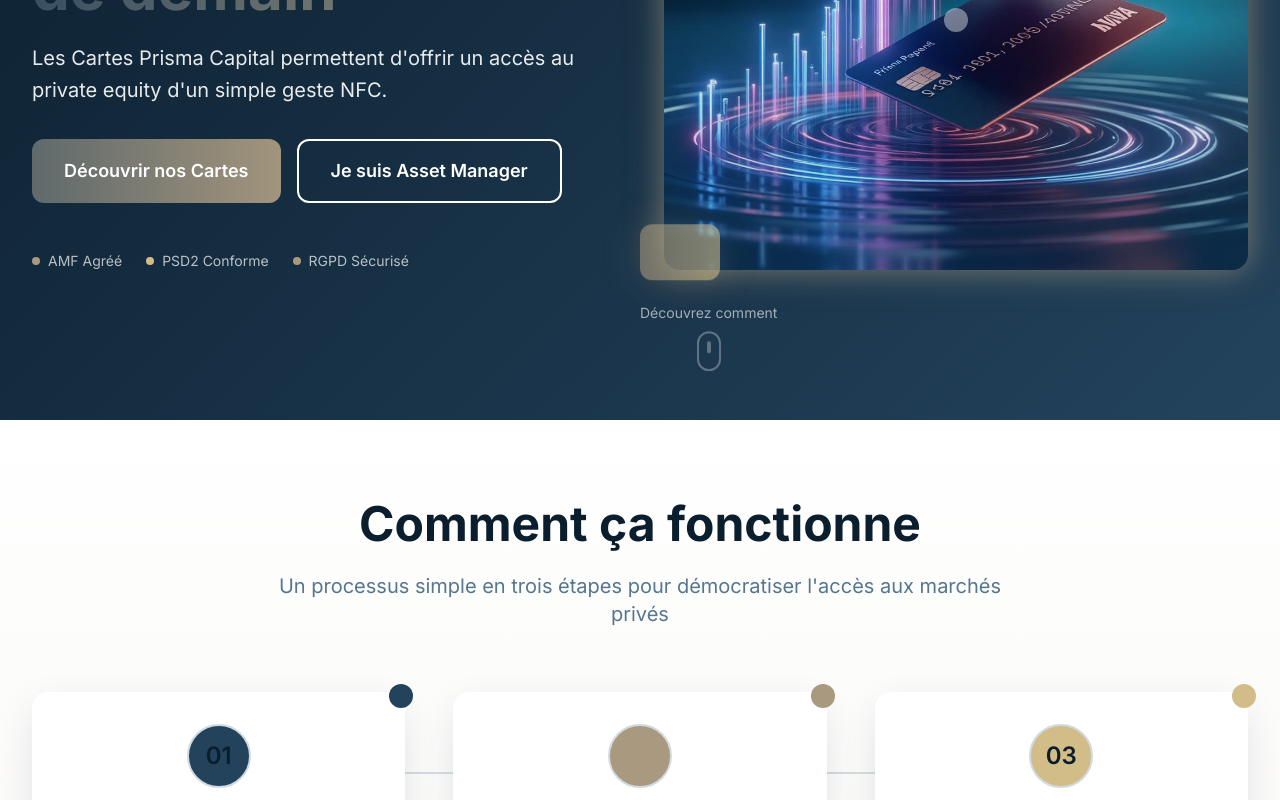
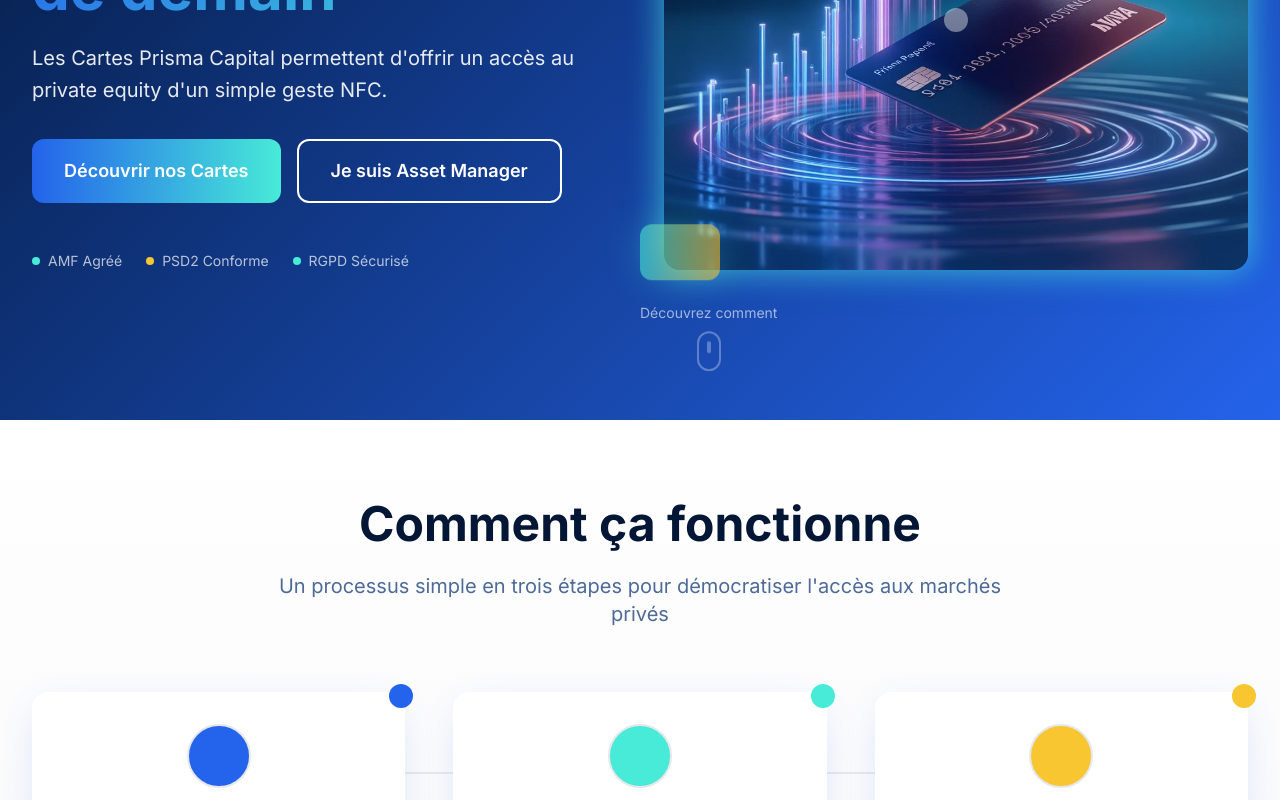
Before and after one commit to 0scarito/prismacapital, a React (Vite) app: page / in a window 1280 px wide. Shown: the part 380-1180 px from the top of the page. Built offline with nearby package versions, Linux system fonts and the light colour scheme.

Commit message:
Reverted to commit 69a5cd1d1b5851063e29ed43f333e86b6fce3edb

```diff
--- a/src/components/BenefitsSection.tsx
+++ b/src/components/BenefitsSection.tsx
@@ -46,7 +46,7 @@ const BenefitsSection = () => {
                   <div className="w-16 h-16 rounded-xl bg-gradient-prisma flex items-center justify-center mb-4">
                     <benefit.icon className="w-8 h-8 text-white" strokeWidth={2} />
                   </div>
-                  <span className="inline-block bg-metallic-gold text-deep-navy text-xs font-numbers px-3 py-1 rounded-full">
+                  <span className="inline-block bg-accent-amber text-midnight-navy text-xs font-numbers px-3 py-1 rounded-full">
                     {benefit.highlight}
                   </span>
                 </div>
@@ -89,7 +89,7 @@ const BenefitsSection = () => {
               </div>
             </div>
 
-            <div className="text-center p-6 bg-gradient-to-br from-navy-light/10 to-metallic-gold/10 rounded-xl border border-primary/20">
+            <div className="text-center p-6 bg-gradient-to-br from-prism-blue/10 to-spectrum-teal/10 rounded-xl border border-primary/20">
               <div className="font-numbers text-3xl text-primary mb-2">12-15%</div>
               <div className="font-body text-sm text-primary mb-2">Private Equity (IRR historique)</div>
               <div className="w-full h-2 bg-border rounded-full overflow-hidden">
@@ -105,7 +105,7 @@ const BenefitsSection = () => {
             <div>
               <div className="flex items-center mb-6">
                 {[...Array(5)].map((_, i) => (
-                  <Star key={i} className="w-5 h-5 text-metallic-gold fill-current" />
+                  <Star key={i} className="w-5 h-5 text-accent-amber fill-current" />
                 ))}
               </div>
 
--- a/src/components/HeroSection.tsx
+++ b/src/components/HeroSection.tsx
@@ -40,7 +40,7 @@ const HeroSection = () => {
               </button>
               <button
                 onClick={() => scrollToSection('#partners')}
-                className="btn-prisma-outline text-lg px-8 py-4 text-white border-white hover:bg-white hover:text-deep-navy"
+                className="btn-prisma-outline text-lg px-8 py-4 text-white border-white hover:bg-white hover:text-midnight-navy"
               >
                 Je suis Asset Manager
               </button>
@@ -49,15 +49,15 @@ const HeroSection = () => {
             {/* Trust Indicators */}
             <div className="mt-12 flex flex-wrap justify-center lg:justify-start gap-6 text-white/70">
               <div className="flex items-center gap-2">
-                <div className="w-2 h-2 bg-metallic-gold rounded-full"></div>
+                <div className="w-2 h-2 bg-spectrum-teal rounded-full"></div>
                 <span className="font-body text-sm">AMF Agréé</span>
               </div>
               <div className="flex items-center gap-2">
-                <div className="w-2 h-2 bg-rich-gold rounded-full"></div>
+                <div className="w-2 h-2 bg-accent-amber rounded-full"></div>
                 <span className="font-body text-sm">PSD2 Conforme</span>
               </div>
               <div className="flex items-center gap-2">
-                <div className="w-2 h-2 bg-metallic-gold rounded-full"></div>
+                <div className="w-2 h-2 bg-spectrum-teal rounded-full"></div>
                 <span className="font-body text-sm">RGPD Sécurisé</span>
               </div>
             </div>
@@ -73,7 +73,7 @@ const HeroSection = () => {
               />
 
               {/* Floating Animation Overlay */}
-              <div className="absolute inset-0 bg-gradient-to-t from-navy-light/20 to-transparent"></div>
+              <div className="absolute inset-0 bg-gradient-to-t from-prism-blue/20 to-transparent"></div>
 
               {/* NFC Ripple Effect */}
               <div className="absolute top-1/2 left-1/2 transform -translate-x-1/2 -translate-y-1/2">
@@ -85,7 +85,7 @@ const HeroSection = () => {
 
             {/* Floating Cards Visual Elements */}
             <div className="absolute -top-4 -right-4 w-24 h-16 bg-gradient-card rounded-lg shadow-prisma-glow opacity-80 animate-bounce animation-delay-300"></div>
-            <div className="absolute -bottom-6 -left-6 w-20 h-14 bg-gradient-to-r from-metallic-gold to-rich-gold rounded-lg shadow-prisma-glow opacity-60 animate-bounce animation-delay-500"></div>
+            <div className="absolute -bottom-6 -left-6 w-20 h-14 bg-gradient-to-r from-spectrum-teal to-accent-amber rounded-lg shadow-prisma-glow opacity-60 animate-bounce animation-delay-500"></div>
           </div>
         </div>
       </div>
--- a/src/components/HowItWorksSection.tsx
+++ b/src/components/HowItWorksSection.tsx
@@ -7,21 +7,21 @@ const HowItWorksSection = () => {
       title: "Achetez",
       description: "Choisissez une carte Prisma de €50, €100, €250 ou €500 dans n'importe quelle Maison de la Presse.",
       icon: ShoppingCart,
-      color: "navy-light"
+      color: "prism-blue"
     },
     {
       number: "02",
       title: "Tapez & KYC",
       description: "Le bénéficiaire tape la puce NFC et complète un contrôle de risque de 3 minutes.",
       icon: Smartphone,
-      color: "metallic-gold"
+      color: "spectrum-teal"
     },
     {
       number: "03",
       title: "Possédez",
       description: "Une fois la poche de €500k fermée, les parts d'un ELTIF/FCPR éligible sont émises. Suivez la valeur en ligne.",
       icon: TrendingUp,
-      color: "rich-gold"
+      color: "accent-amber"
     }
   ];
 
@@ -94,19 +94,19 @@ const HowItWorksSection = () => {
           {/* Flow Diagram */}
           <div className="flex flex-col md:flex-row items-center justify-center space-y-4 md:space-y-0 md:space-x-8">
             <div className="flex items-center space-x-4">
-              <div className="w-3 h-3 bg-navy-light rounded-full animate-pulse"></div>
+              <div className="w-3 h-3 bg-prism-blue rounded-full animate-pulse"></div>
               <span className="font-body text-sm text-muted-foreground">Achat Carte</span>
             </div>
-            <div className="w-8 h-0.5 bg-gradient-to-r from-navy-light to-metallic-gold hidden md:block"></div>
+            <div className="w-8 h-0.5 bg-gradient-to-r from-prism-blue to-spectrum-teal hidden md:block"></div>
 
             <div className="flex items-center space-x-4">
-              <div className="w-3 h-3 bg-metallic-gold rounded-full animate-pulse animation-delay-300"></div>
+              <div className="w-3 h-3 bg-spectrum-teal rounded-full animate-pulse animation-delay-300"></div>
               <span className="font-body text-sm text-muted-foreground">Poche €500k</span>
             </div>
-            <div className="w-8 h-0.5 bg-gradient-to-r from-metallic-gold to-rich-gold hidden md:block"></div>
+            <div className="w-8 h-0.5 bg-gradient-to-r from-spectrum-teal to-accent-amber hidden md:block"></div>
 
             <div className="flex items-center space-x-4">
-              <div className="w-3 h-3 bg-rich-gold rounded-full animate-pulse animation-delay-500"></div>
+              <div className="w-3 h-3 bg-accent-amber rounded-full animate-pulse animation-delay-500"></div>
               <span className="font-body text-sm text-muted-foreground">Parts ELTIF/FCPR</span>
             </div>
           </div>
--- a/src/index.css
+++ b/src/index.css
@@ -8,56 +8,54 @@
 
 @layer base {
   :root {
-    /* New Brand Colors */
-    --deep-navy: 207 60% 11%;
-    --metallic-gold: 37 20% 58%;
-    --rich-gold: 43 45% 68%;
-    --navy-light: 207 45% 25%;
-    --navy-muted: 207 25% 45%;
-    --gold-accent: 43 35% 75%;
-    --warm-cream: 45 25% 95%;
+    /* Prisma Brand Colors */
+    --midnight-navy: 217 91% 11%;
+    --prism-blue: 221 83% 53%;
+    --spectrum-teal: 173 80% 60%;
+    --accent-amber: 45 93% 58%;
+    --warm-grey: 220 14% 96%;
 
     /* Semantic Design Tokens */
     --background: 0 0% 100%;
-    --foreground: 207 60% 11%;
+    --foreground: 217 91% 11%;
 
     --card: 0 0% 100%;
-    --card-foreground: 207 60% 11%;
+    --card-foreground: 217 91% 11%;
 
     --popover: 0 0% 100%;
-    --popover-foreground: 207 60% 11%;
+    --popover-foreground: 217 91% 11%;
 
-    --primary: 207 45% 25%;
-    --primary-foreground: 43 35% 75%;
+    --primary: 221 83% 53%;
+    --primary-foreground: 0 0% 100%;
 
-    --secondary: 45 25% 95%;
-    --secondary-foreground: 207 60% 11%;
+    --secondary: 220 14% 96%;
+    --secondary-foreground: 217 91% 11%;
 
-    --muted: 45 25% 95%;
-    --muted-foreground: 207 25% 45%;
+    --muted: 220 14% 96%;
+    --muted-foreground: 217 32% 45%;
 
-    --accent: 37 20% 58%;
+    --accent: 173 80% 60%;
     --accent-foreground: 0 0% 100%;
 
     --destructive: 0 84% 60%;
     --destructive-foreground: 0 0% 100%;
 
-    --border: 207 20% 85%;
-    --input: 207 20% 85%;
-    --ring: 37 20% 58%;
+    --border: 220 13% 91%;
+    --input: 220 13% 91%;
+    --ring: 221 83% 53%;
 
     --radius: 0.75rem;
 
-    /* New Gradients */
-    --gradient-primary: linear-gradient(135deg, hsl(var(--navy-light)), hsl(var(--metallic-gold)));
-    --gradient-hero: linear-gradient(135deg, hsl(var(--deep-navy)), hsl(var(--navy-light)));
-    --gradient-card: linear-gradient(145deg, hsl(var(--navy-light)), hsl(var(--metallic-gold)), hsl(var(--rich-gold)));
-    --gradient-subtle: linear-gradient(180deg, hsl(var(--background)), hsl(var(--warm-cream)));
+    /* Prisma Gradients */
+    --gradient-primary: linear-gradient(135deg, hsl(var(--prism-blue)), hsl(var(--spectrum-teal)));
+    --gradient-hero: linear-gradient(135deg, hsl(var(--midnight-navy)), hsl(var(--prism-blue)));
+    --gradient-card: linear-gradient(145deg, hsl(var(--prism-blue)), hsl(var(--spectrum-teal)), hsl(var(--accent-amber)));
+    --gradient-subtle: linear-gradient(180deg, hsl(var(--background)), hsl(var(--warm-grey)));
 
-    /* New Shadows */
-    --shadow-card: 0 10px 40px -10px hsl(var(--navy-light) / 0.2);
-    --shadow-button: 0 4px 20px -4px hsl(var(--navy-light) / 0.3);
-    --shadow-glow: 0 0 40px hsl(var(--metallic-gold) / 0.4);
+    /* Prisma Shadows */
+    --shadow-card: 0 10px 40px -10px hsl(var(--prism-blue) / 0.2);
+    --shadow-button: 0 4px 20px -4px hsl(var(--prism-blue) / 0.3);
+    --shadow-glow: 0 0 40px hsl(var(--spectrum-teal) / 0.4);
 
     /* Animations */
     --transition-smooth: all 0.3s cubic-bezier(0.4, 0, 0.2, 1);
@@ -81,65 +79,51 @@
   }
 
   .dark {
-    /* Dark mode Colors */
-    --background: 207 60% 11%;
-    --foreground: 43 35% 75%;
+    /* Dark mode Prisma Colors */
+    --background: 217 91% 11%;
+    --foreground: 0 0% 100%;
 
-    --card: 207 50% 15%;
-    --card-foreground: 43 35% 75%;
+    --card: 217 80% 15%;
+    --card-foreground: 0 0% 100%;
 
-    --popover: 207 50% 15%;
-    --popover-foreground: 43 35% 75%;
+    --popover: 217 80% 15%;
+    --popover-foreground: 0 0% 100%;
 
-    --primary: 37 20% 58%;
-    --primary-foreground: 207 60% 11%;
+    --primary: 173 80% 60%;
+    --primary-foreground: 217 91% 11%;
 
-    --secondary: 207 40% 20%;
-    --secondary-foreground: 43 35% 75%;
+    --secondary: 217 50% 20%;
+    --secondary-foreground: 0 0% 100%;
 
-    --muted: 207 40% 20%;
-    --muted-foreground: 43 25% 65%;
+    --muted: 217 50% 20%;
+    --muted-foreground: 220 13% 70%;
 
-    --accent: 43 45% 68%;
-    --accent-foreground: 207 60% 11%;
+    --accent: 45 93% 58%;
+    --accent-foreground: 217 91% 11%;
 
     --destructive: 0 84% 60%;
     --destructive-foreground: 0 0% 100%;
 
-    --border: 207 40% 25%;
-    --input: 207 40% 25%;
-    --ring: 37 20% 58%;
+    --border: 217 50% 25%;
+    --input: 217 50% 25%;
+    --ring: 173 80% 60%;
 
     /* Dark mode gradients */
-    --gradient-hero: linear-gradient(135deg, hsl(var(--deep-navy)), hsl(var(--navy-light)));
-    --gradient-subtle: linear-gradient(180deg, hsl(var(--deep-navy)), hsl(207 50% 15%));
+    --gradient-hero: linear-gradient(135deg, hsl(var(--midnight-navy)), hsl(var(--prism-blue)));
+    --gradient-subtle: linear-gradient(180deg, hsl(var(--midnight-navy)), hsl(217 80% 15%));
   }
 }
 
 @layer components {
-  /* Enhanced Button Styles with Advanced Animations */
+  /* Prisma Component Styles */
   .btn-prisma {
-    @apply bg-gradient-to-r from-navy-light to-metallic-gold text-white font-semibold py-3 px-6 rounded-lg
-           shadow-[var(--shadow-button)] hover:scale-105 transition-all duration-300 hover:shadow-[var(--shadow-glow)]
-           hover:from-metallic-gold hover:to-rich-gold relative overflow-hidden;
-
-    /* Add glow effect on hover */
-    background-size: 200% 100%;
-    animation: gradient-shift 3s ease infinite;
-  }
-
-  .btn-prisma:hover {
-    animation: gradient-shift 1s ease infinite, pulse-glow 2s ease infinite;
+    @apply bg-gradient-to-r from-primary to-accent text-primary-foreground font-semibold py-3 px-6 rounded-lg
+           shadow-[var(--shadow-button)] hover:scale-105 transition-all duration-300 hover:shadow-[var(--shadow-glow)];
   }
 
   .btn-prisma-outline {
-    @apply border-2 border-metallic-gold text-metallic-gold bg-transparent font-semibold py-3 px-6 rounded-lg
-           hover:bg-metallic-gold hover:text-deep-navy transition-all duration-300 hover:scale-105
-           hover:shadow-[var(--shadow-glow)] relative overflow-hidden;
-  }
-
-  .btn-prisma-outline:hover {
-    animation: pulse-glow 2s ease infinite;
+    @apply border-2 border-primary text-primary bg-transparent font-semibold py-3 px-6 rounded-lg
+           hover:bg-primary hover:text-primary-foreground transition-all duration-300 hover:scale-105;
   }
 
   .section-container {
@@ -190,10 +174,10 @@
 
 @keyframes pulse-glow {
   0%, 100% {
-    box-shadow: 0 0 20px hsl(var(--metallic-gold) / 0.4);
+    box-shadow: 0 0 20px hsl(var(--spectrum-teal) / 0.4);
   }
   50% {
-    box-shadow: 0 0 40px hsl(var(--metallic-gold) / 0.8), 0 0 60px hsl(var(--navy-light) / 0.4);
+    box-shadow: 0 0 40px hsl(var(--spectrum-teal) / 0.8), 0 0 60px hsl(var(--prism-blue) / 0.4);
   }
 }
 
@@ -206,15 +190,6 @@
   }
 }
 
-@keyframes gradient-shift {
-  0%, 100% {
-    background-position: 0% 50%;
-  }
-  50% {
-    background-position: 100% 50%;
-  }
-}
-
 @layer base {
   * {
     @apply border-border;
--- a/tailwind.config.ts
+++ b/tailwind.config.ts
@@ -25,14 +25,12 @@ export default {
 				background: 'hsl(var(--background))',
 				foreground: 'hsl(var(--foreground))',
 
-				// New Brand Colors
-				'deep-navy': 'hsl(var(--deep-navy))',
-				'metallic-gold': 'hsl(var(--metallic-gold))',
-				'rich-gold': 'hsl(var(--rich-gold))',
-				'navy-light': 'hsl(var(--navy-light))',
-				'navy-muted': 'hsl(var(--navy-muted))',
-				'gold-accent': 'hsl(var(--gold-accent))',
-				'warm-cream': 'hsl(var(--warm-cream))',
+				// Prisma Brand Colors
+				'midnight-navy': 'hsl(var(--midnight-navy))',
+				'prism-blue': 'hsl(var(--prism-blue))',
+				'spectrum-teal': 'hsl(var(--spectrum-teal))',
+				'accent-amber': 'hsl(var(--accent-amber))',
+				'warm-grey': 'hsl(var(--warm-grey))',
 
 				primary: {
 					DEFAULT: 'hsl(var(--primary))',
```
Also changed, not shown: src/components/PartnersSection.tsx (+11 -11 lines).
